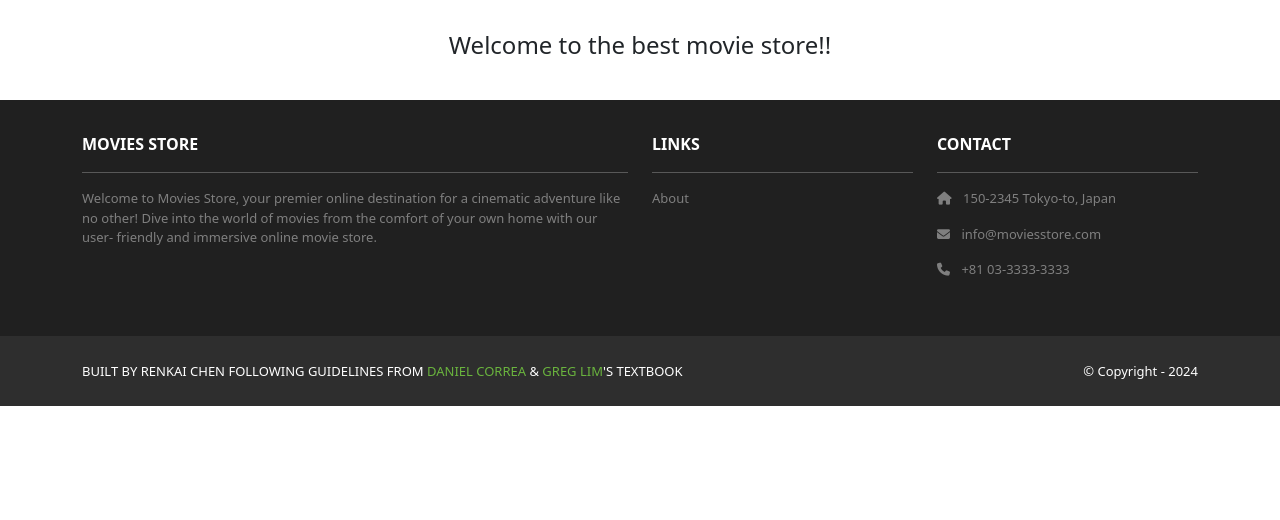
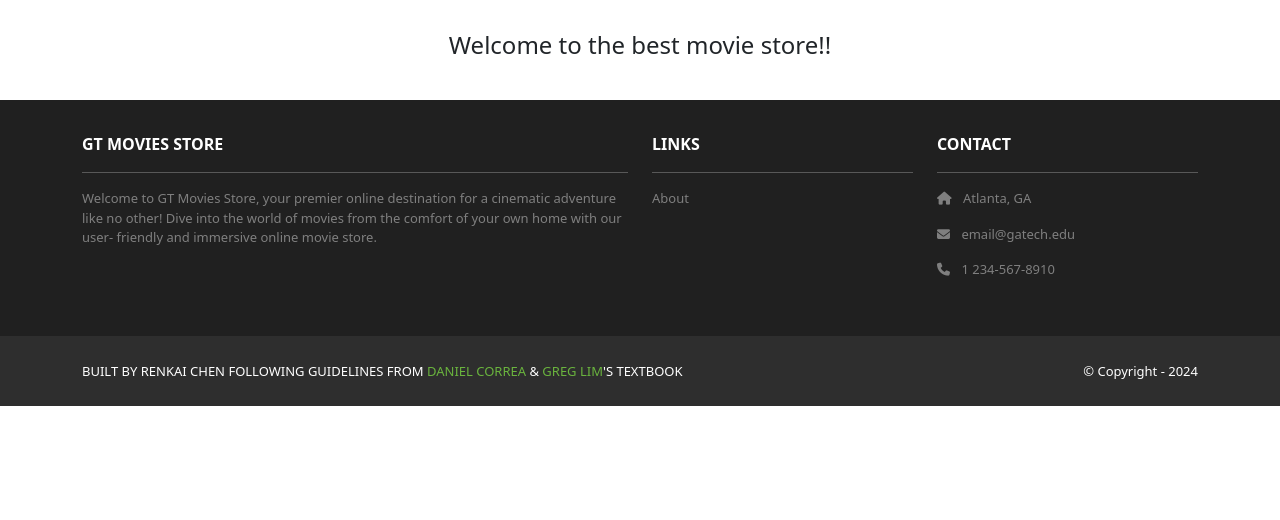
Before and after one commit to renkaichen/moviesstore, a Django app: page / in a window 1280 px wide. Shown: the part 225-745 px from the top of the page. Run offline with Django 5.2, Linux system fonts and the light colour scheme; some libraries are stand-ins or nearby versions.

Commit message:
Style website

```diff
--- a/home/templates/home/about.html
+++ b/home/templates/home/about.html
@@ -8,7 +8,7 @@
         <h2>About</h2>
         <hr />
         <p>
-           At Movies Store, we offer a vast digital library
+           At GT Movies Store, we offer a vast digital library
            that spans across genres, ensuring there's
            something for every movie lover. Browse our
            extensive collection of films, including the
--- a/home/templates/home/index.html
+++ b/home/templates/home/index.html
@@ -2,7 +2,7 @@
 {% block content %}
 <header class="masthead bg-index text-white text-center py-4">
     <div class="container d-flex align-items-center flex-column pt-2">
-        <h2>Movies Store</h2>
+        <h2>GT Movies Store</h2>
         <p>Your ticket to unlimited entertainment!</p>
     </div>
 </header>
--- a/home/views.py
+++ b/home/views.py
@@ -1,7 +1,7 @@
 from django.shortcuts import render
 def index(request):
     template_data = {}
-    template_data['title'] = 'Movies Store'
+    template_data['title'] = 'GT Movies Store'
     return render(request, 'home/index.html', {
         'template_data':template_data})
 def about(request):
--- a/moviesstore/templates/base.html
+++ b/moviesstore/templates/base.html
@@ -69,10 +69,10 @@
         <div class="row mt-3 text-white">
           <div class="col-md-6 col-lg-6 col-xl-6
                mx-auto mb-4">
-            <b>MOVIES STORE</b>
+            <b>GT MOVIES STORE</b>
             <hr />
             <p>
-              Welcome to Movies Store, your premier online
+              Welcome to GT Movies Store, your premier online
               destination for a cinematic adventure like no
               other! Dive into the world of movies from the
               comfort of your own home with our user-
@@ -93,13 +93,13 @@
             <b>CONTACT</b>
             <hr />
             <p><i class="fas fa-home me-2"></i>
-              150-2345 Tokyo-to, Japan
+              Atlanta, GA
             </p>
             <p><i class="fas fa-envelope me-2"></i>
-              info@moviesstore.com
+              email@gatech.edu
             </p>
             <p><i class="fas fa-phone me-2"></i>
-              +81 03-3333-3333
+              1 234-567-8910
             </p>
           </div>
         </div>
```
Also changed, not shown: media/movie_images/MV5BZTYwYjJhNzYtY2ZiZS00ZmYxLWJkZjctYjRlNGIxYjI3ZTU0XkEyXkFqcGc._V1_.jpg (added), media/movie_images/p_disneyplusoriginals_elemental_poster_rebrand_a0788af2.jpeg (added), media/movie_images/supermanxlg.jpg (added), moviesstore/static/img/about.jpg, moviesstore/static/img/logo.png.
